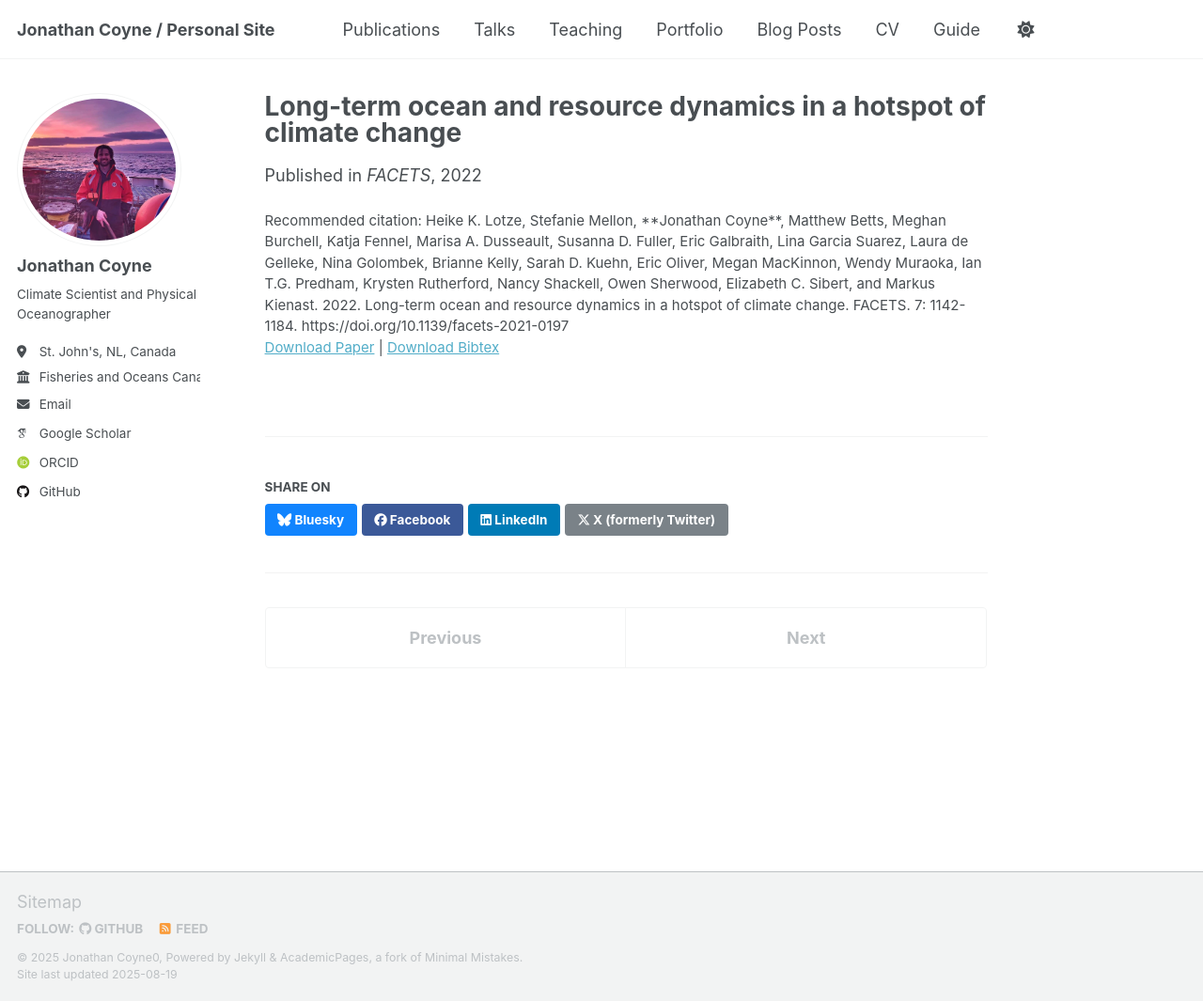
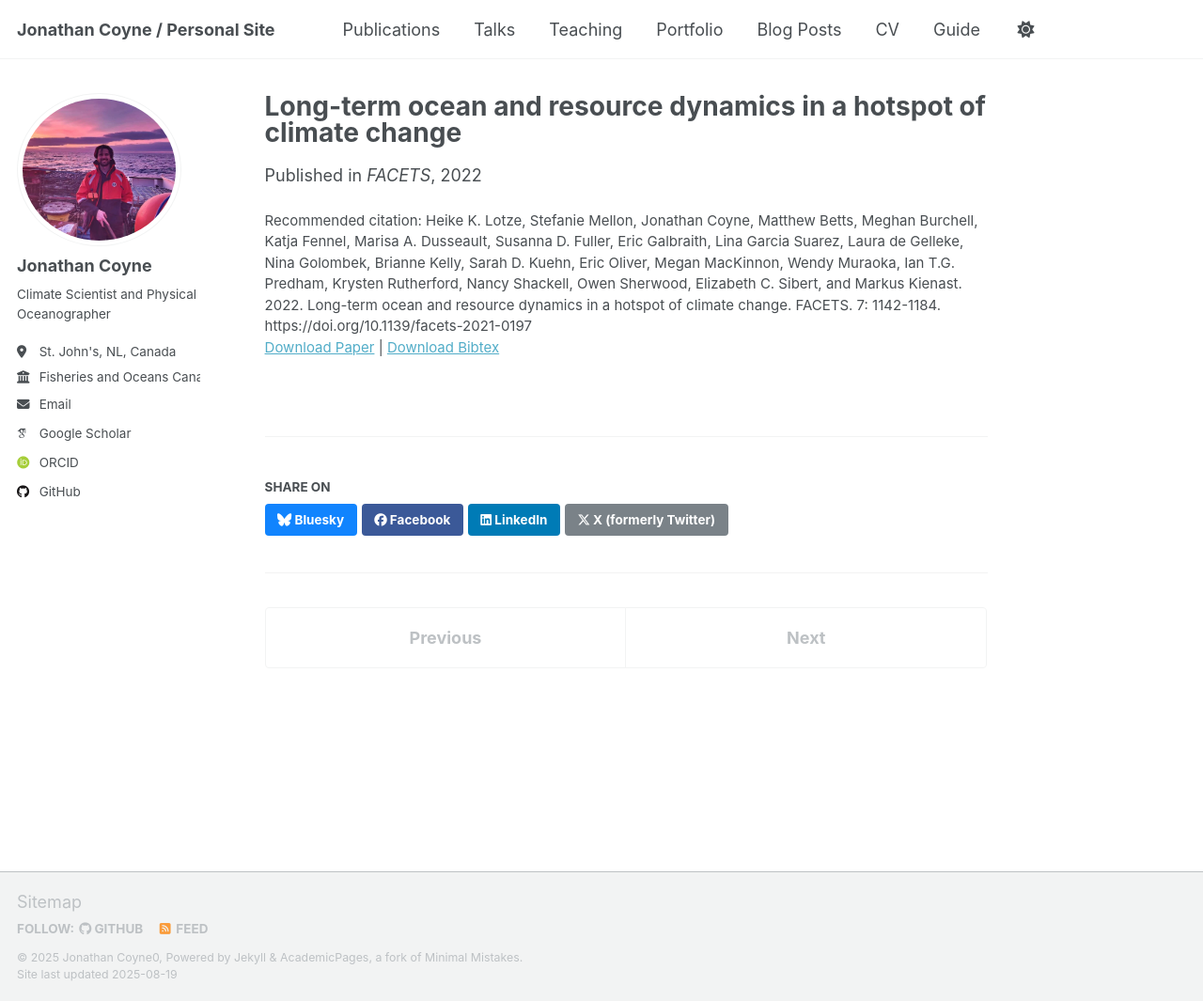
Before and after one commit to jn533213/jn533213.github.io, a Jekyll site: the page built from _publications/2009-10-01-paper-title-number-1.md, in a window 1280 px wide and 1065 px high. Shown: the whole window at 94% size. Built offline with Jekyll 4.4.1, drawn with Linux system fonts in a browser that asks for light colours; some web fonts are replaced; a script that is not in the unit is left out.

```diff
--- a/_publications/2009-10-01-paper-title-number-1.md
+++ b/_publications/2009-10-01-paper-title-number-1.md
@@ -7,5 +7,5 @@ date: 2022-08-18
 venue: 'FACETS'
 paperurl: 'http://jn533213.github.io/files/2022-long-term-ocean-and-resource-dynamics-in-a-hotspot-of-climate-change.pdf'
 bibtexurl: 'http://jn533213.github.io/files/2022-long-term-ocean-and-resource-dynamics-in-a-hotspot-of-climate-change.bib'
-citation: 'Heike K. Lotze, Stefanie Mellon, **Jonathan Coyne**, Matthew Betts, Meghan Burchell, Katja Fennel, Marisa A. Dusseault, Susanna D. Fuller, Eric Galbraith, Lina Garcia Suarez, Laura de Gelleke, Nina Golombek, Brianne Kelly, Sarah D. Kuehn, Eric Oliver, Megan MacKinnon, Wendy Muraoka, Ian T.G. Predham, Krysten Rutherford, Nancy Shackell, Owen Sherwood, Elizabeth C. Sibert, and Markus Kienast. 2022. Long-term ocean and resource dynamics in a hotspot of climate change. FACETS. 7: 1142-1184. https://doi.org/10.1139/facets-2021-0197'
+citation: 'Heike K. Lotze, Stefanie Mellon, Jonathan Coyne, Matthew Betts, Meghan Burchell, Katja Fennel, Marisa A. Dusseault, Susanna D. Fuller, Eric Galbraith, Lina Garcia Suarez, Laura de Gelleke, Nina Golombek, Brianne Kelly, Sarah D. Kuehn, Eric Oliver, Megan MacKinnon, Wendy Muraoka, Ian T.G. Predham, Krysten Rutherford, Nancy Shackell, Owen Sherwood, Elizabeth C. Sibert, and Markus Kienast. 2022. Long-term ocean and resource dynamics in a hotspot of climate change. FACETS. 7: 1142-1184. https://doi.org/10.1139/facets-2021-0197'
 ---
```
